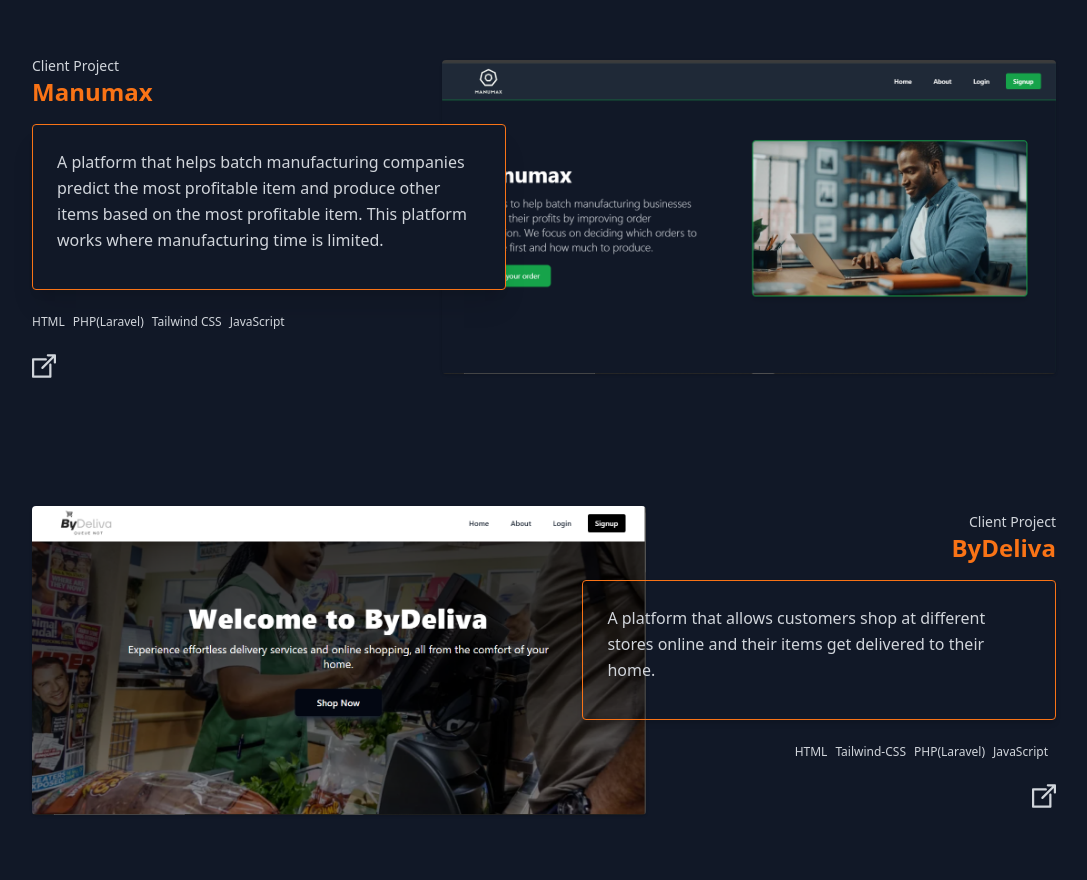
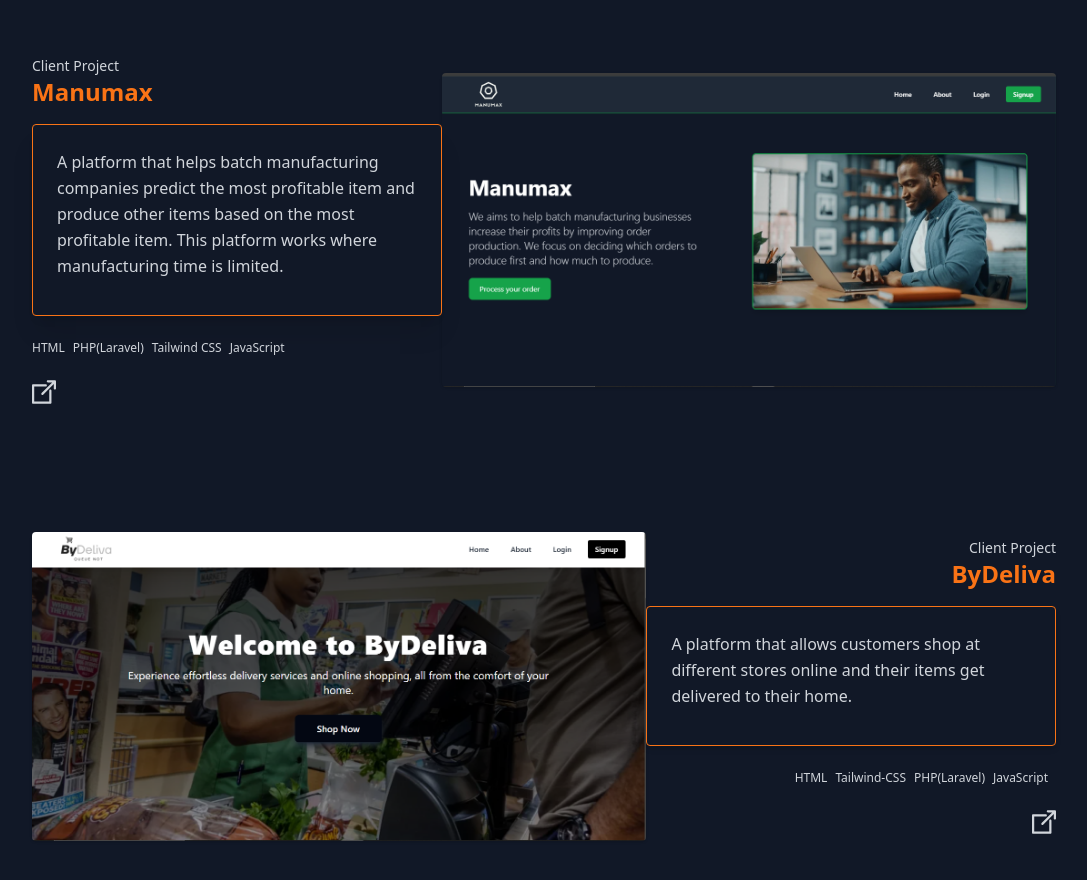
Before and after one commit to cheoane/Portfolio, a website: page index.html in a window 1280 px wide. Shown: the part 1260-2140 px from the top of the page, without its empty margins (96-1183 px from the left). Drawn offline with Linux system fonts and the light colour scheme.

Commit message:
Update index.html

```diff
--- a/index.html
+++ b/index.html
@@ -69,7 +69,7 @@
 					<p class="text-gray-300 text-sm font-poppins">Client Project</p>
 					<h4 class="text-2xl font-bold text-orange-500">Manumax</h4>
 				</div>
-				<div class="bg-gray-900 border border-orange-500 rounded p-6 shadow-xl mr-0 sm:-mr-16 mb-6">
+				<div class="bg-gray-900 border border-orange-500 rounded p-6 shadow-xl mr-0 sm:-mr-12 mb-6">
 					<p class="text-gray-300 leading-relaxed mb-3">
 						A platform that helps batch manufacturing companies predict the most profitable item and produce other items based on the most profitable item. This platform works where manufacturing time is limited.
 					</p>
@@ -105,7 +105,7 @@
 					<p class="text-gray-300 text-sm font-poppins">Client Project</p>
 					<h4 class="text-2xl font-bold text-orange-500">ByDeliva</h4>
 				</div>
-				<div class="bg-gray-500 rounded border border-orange-500 p-6 shadow-md shadow-orange-500 ml-0 sm:-ml-16 mb-6">
+				<div class="bg-gray-900 rounded border border-orange-500 p-6 shadow-md shadow-orange-500 ml-0 sm:-ml-12 mb-6">
 					<p class="text-gray-300 leading-relaxed mb-3">
 						A platform that allows customers shop at different stores online and their items get delivered to their home.
 					</p>
```
